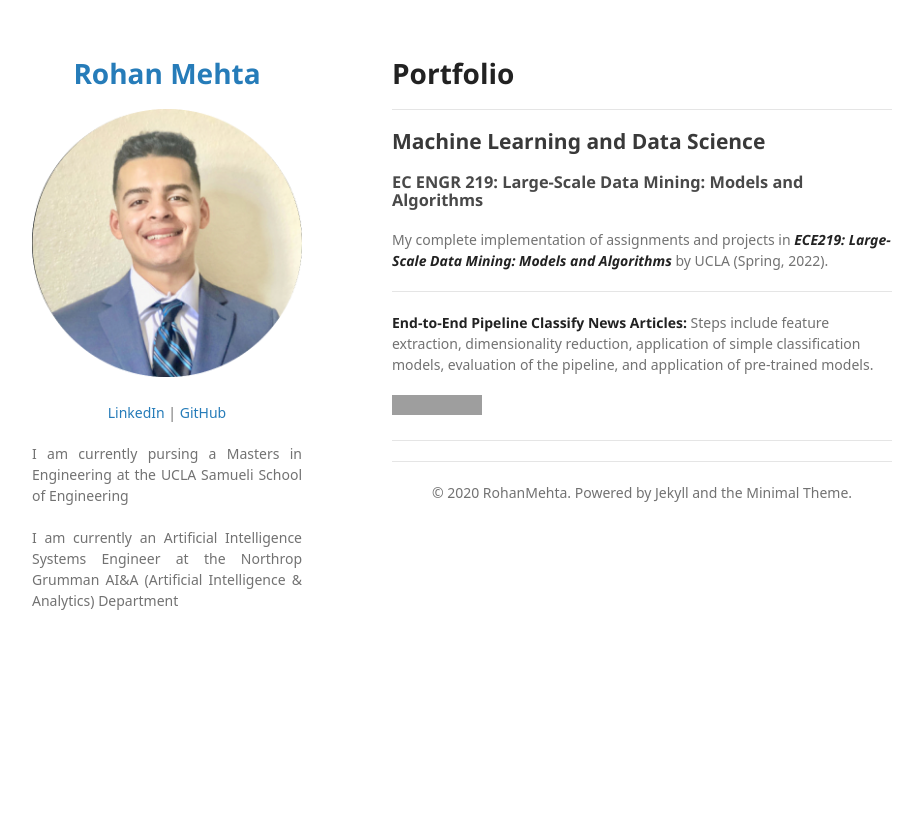
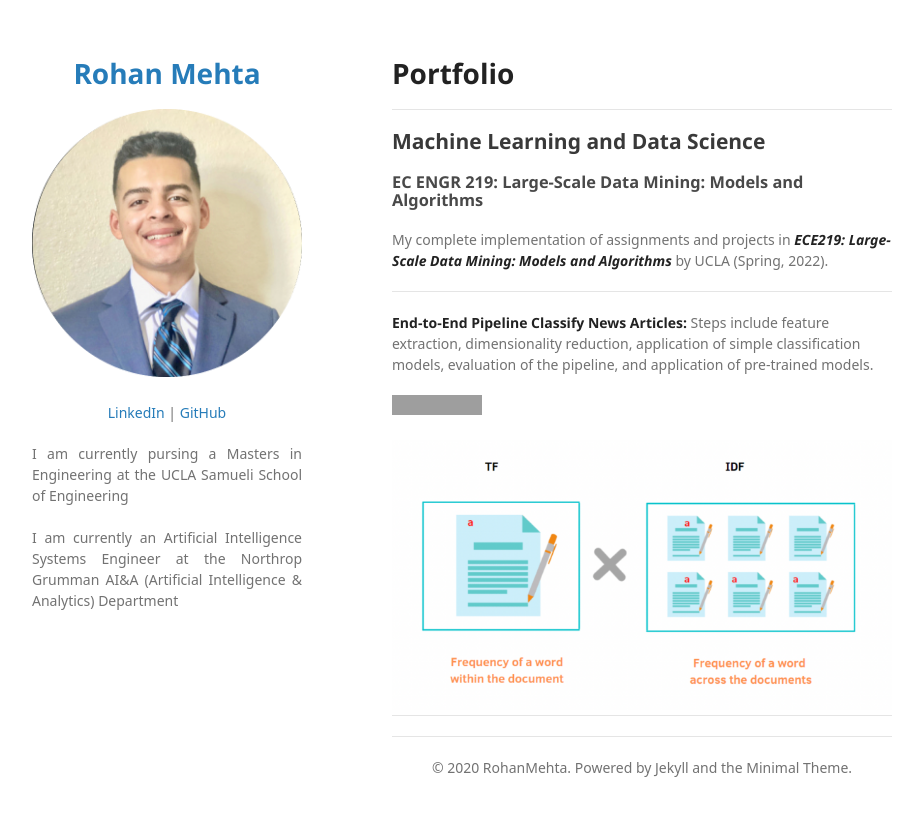
Before and after one commit to rmehta678/rmehta678.github.io, a Jekyll site: the page built from index.md, in a window 1280 px wide. Shown: the top 816 px of the page, without its empty margins (178-1101 px from the left). Built offline with Jekyll 4.4.1, drawn with Linux system fonts in a browser that asks for light colours; some web fonts are replaced; our own code applies the rules of GitHub Pages for plain Markdown files; grey boxes are pictures that could not be loaded.

Commit message:
Update index.md

```diff
--- a/index.md
+++ b/index.md
@@ -12,6 +12,7 @@ My complete implementation of assignments and projects in [***ECE219: Large-Scal
 
 [![View on GitHub](https://img.shields.io/badge/GitHub-View_on_GitHub-blue?logo=GitHub)](https://github.com/rmehta678/EE219/tree/main/Project1)
 
+<center><img src="images/TF_IDF.png"/></center>
 
 ---
 
```
